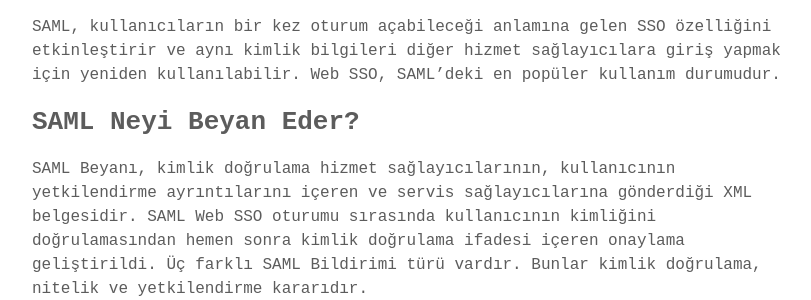
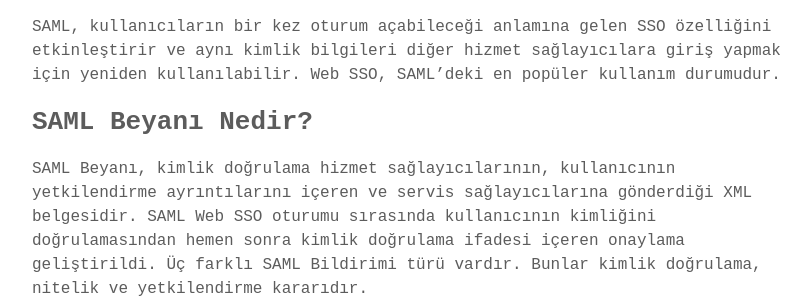
Before and after one commit to xShuden/furkansayim.github.io, a Jekyll site: the page built from _posts/2019-10-03-saml-ile-single-sign-on.md, in a window 1280 px wide and 900 px high, scrolled down 2299 px. Shown: the part 153-453 px from the top of the window, without its empty margins (232-1043 px from the left). Built offline with Jekyll 4.4.1, drawn with Linux system fonts in a browser that asks for light colours; some web fonts are replaced.

Commit message:
Post Updated

```diff
--- a/_posts/2019-10-03-saml-ile-single-sign-on.md
+++ b/_posts/2019-10-03-saml-ile-single-sign-on.md
@@ -45,7 +45,7 @@ SAML, kimlik sağlayıcılarının yetkilendirme bilgilerini servis sağlayıcı
 
 SAML, kullanıcıların bir kez oturum açabileceği anlamına gelen SSO özelliğini etkinleştirir ve aynı kimlik bilgileri diğer hizmet sağlayıcılara giriş yapmak için yeniden kullanılabilir. Web SSO, SAML'deki en popüler kullanım durumudur.
 
-## SAML Neyi Beyan Eder?
+## SAML Beyanı Nedir?
 
 SAML Beyanı, kimlik doğrulama hizmet sağlayıcılarının, kullanıcının yetkilendirme ayrıntılarını içeren ve servis sağlayıcılarına gönderdiği XML belgesidir. SAML Web SSO oturumu sırasında kullanıcının kimliğini doğrulamasından hemen sonra kimlik doğrulama ifadesi içeren onaylama geliştirildi. Üç farklı SAML Bildirimi türü vardır. Bunlar kimlik doğrulama, nitelik ve yetkilendirme kararıdır.
 
```
